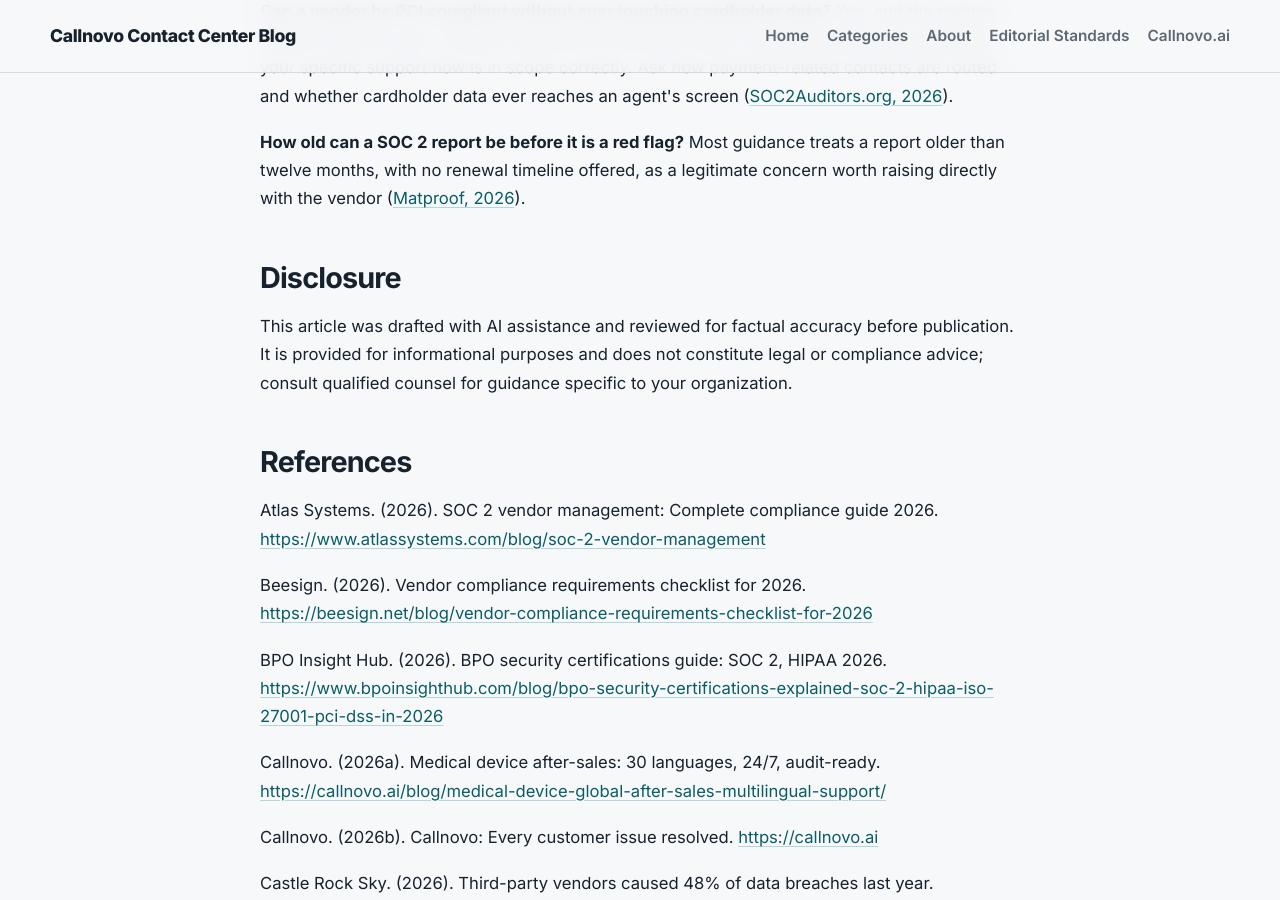
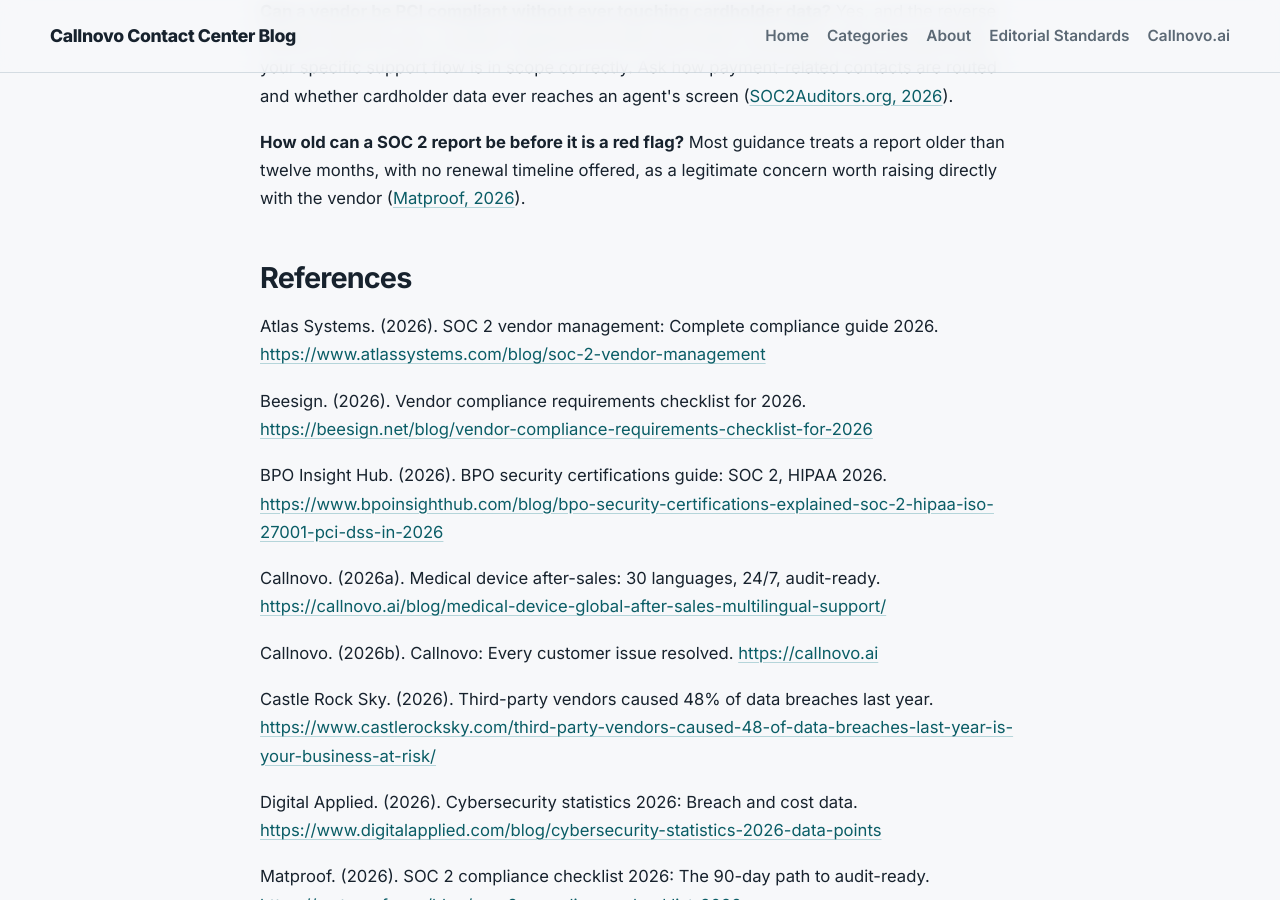
Before and after one commit to callnovo-cc/blog, a Jekyll site: the page built from _posts/2026-08-21-bpo-compliance-data-security-checklist.md, in a window 1280 px wide and 900 px high, scrolled down 7691 px. Built offline with Jekyll 4.4.1, drawn with Linux system fonts in a browser that asks for light colours.

Commit message:
Update 2026-08-21-bpo-compliance-data-security-checklist.md

```diff
--- a/_posts/2026-08-21-bpo-compliance-data-security-checklist.md
+++ b/_posts/2026-08-21-bpo-compliance-data-security-checklist.md
@@ -155,10 +155,6 @@
 **How old can a SOC 2 report be before it is a red flag?**
 Most guidance treats a report older than twelve months, with no renewal timeline offered, as a legitimate concern worth raising directly with the vendor ([Matproof, 2026](https://matproof.com/blog/soc-2-compliance-checklist-2026)).
 
-## Disclosure
-
-This article was drafted with AI assistance and reviewed for factual accuracy before publication. It is provided for informational purposes and does not constitute legal or compliance advice; consult qualified counsel for guidance specific to your organization.
-
 ## References
 
 Atlas Systems. (2026). SOC 2 vendor management: Complete compliance guide 2026. [https://www.atlassystems.com/blog/soc-2-vendor-management](https://www.atlassystems.com/blog/soc-2-vendor-management)
```
